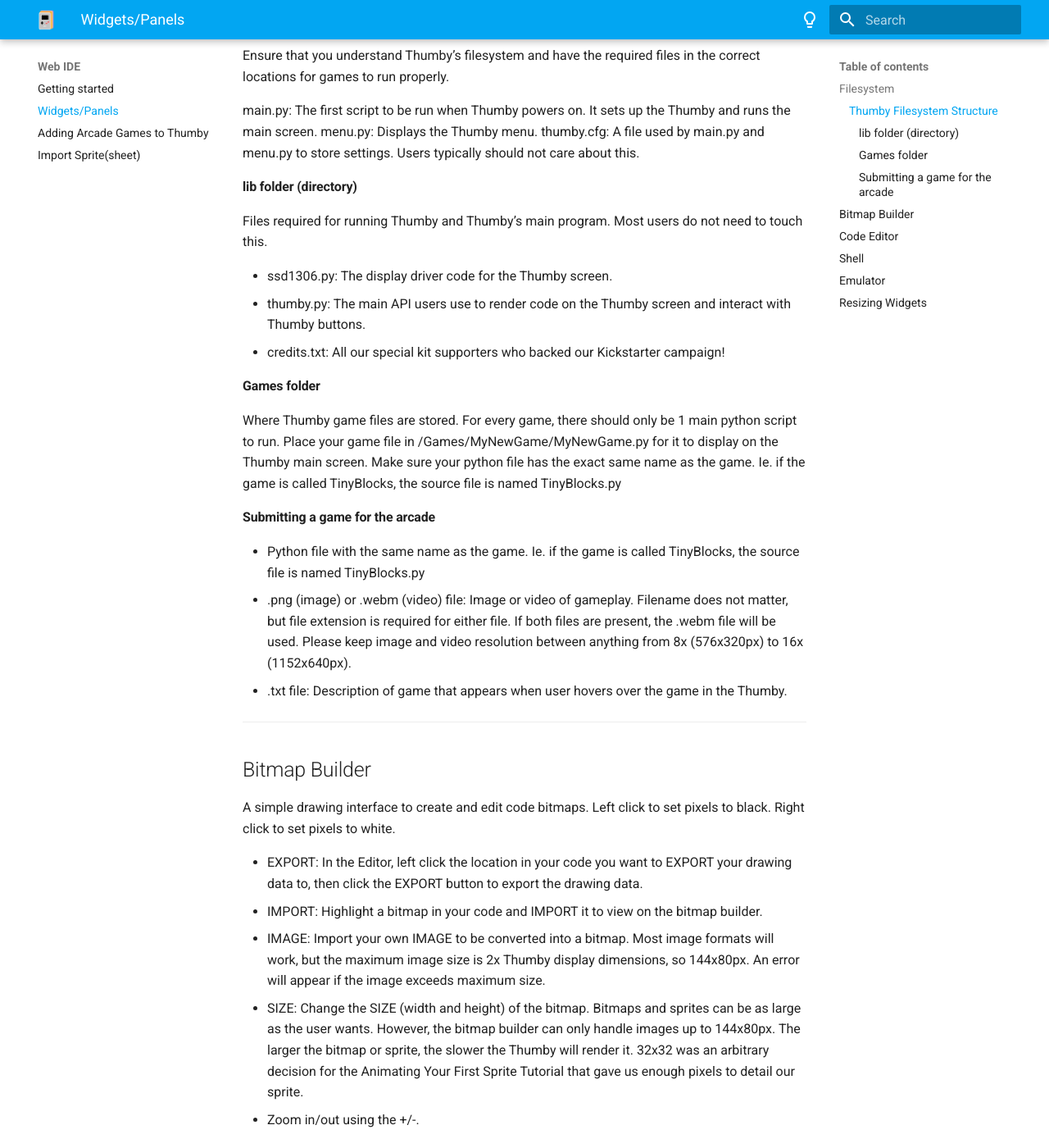
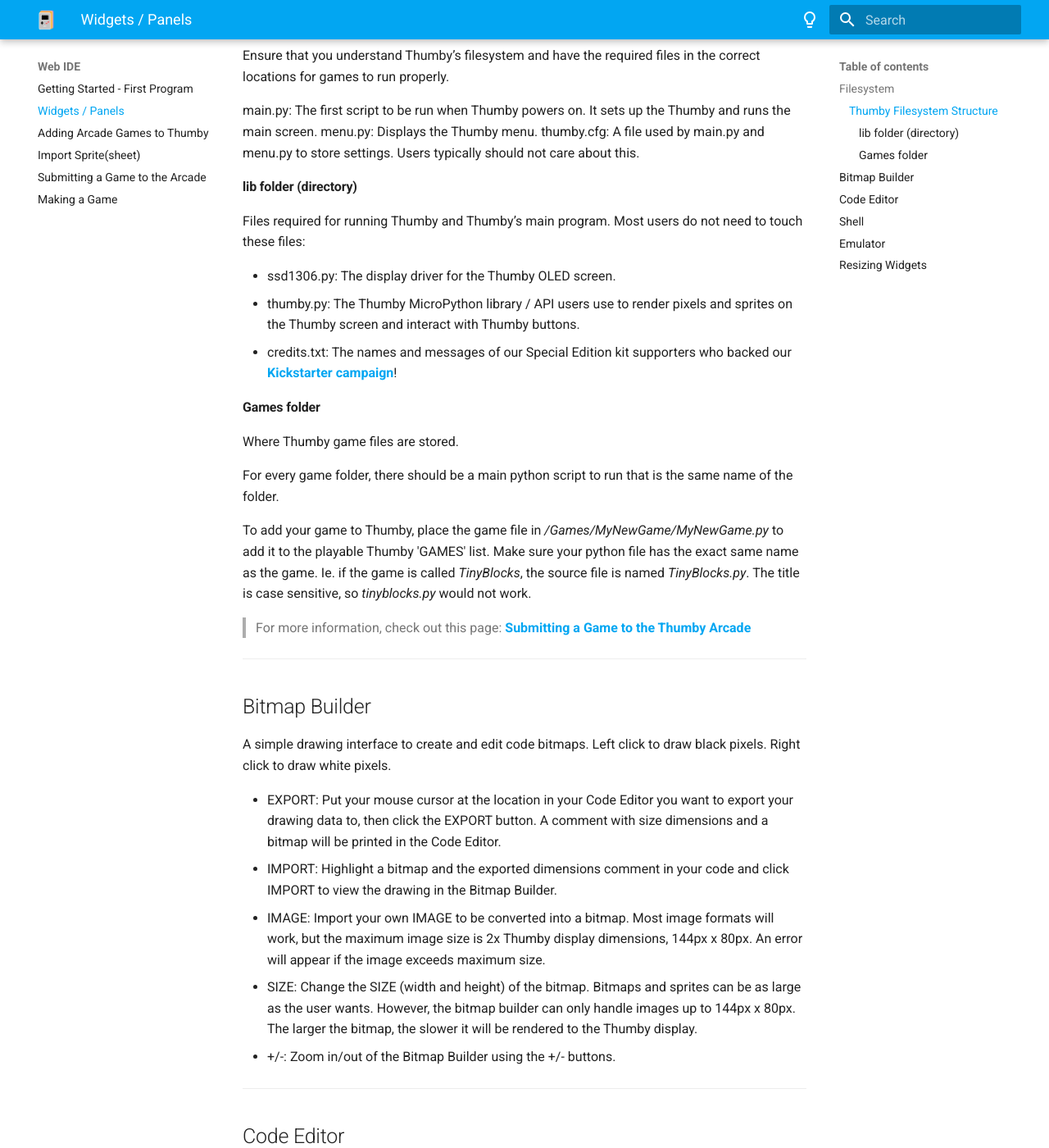
Before and after one commit to TinyCircuits/Thumby-Website, an MkDocs documentation site: the page built from docs/IDE/Widget-panels.md, in a window 1280 px wide and 1400 px high, scrolled down 900 px. Shown: the whole window at 82% size. Built offline with MkDocs 1.6.1 and Material for MkDocs 9.7.7, drawn with Linux system fonts in a browser that asks for light colours; some of the changed text lies outside the part shown.

Commit message:
working through ide docs + added to faq

```diff
--- a/docs/IDE/Widget-panels.md
+++ b/docs/IDE/Widget-panels.md
@@ -18,8 +18,6 @@
 
 ### Thumby Filesystem Structure
 
-
-
 Ensure that you understand Thumby’s filesystem and have the required files in the correct locations for games to run properly.
 
 main.py: The first script to be run when Thumby powers on. It sets up the Thumby and runs the main screen.
@@ -28,74 +26,77 @@
 
 #### lib folder (directory)
 
-Files required for running Thumby and Thumby’s main program. Most users do not need to touch this.
+Files required for running Thumby and Thumby’s main program. Most users do not need to touch these files:
 
-* ssd1306.py: The display driver code for the Thumby screen.
-* thumby.py: The main API users use to render code on the Thumby screen and interact with Thumby buttons.
-* credits.txt: All our special kit supporters who backed our Kickstarter campaign!
+* ssd1306.py: The display driver for the Thumby OLED screen.
+* thumby.py: The Thumby MicroPython library / API users use to render pixels and sprites on the Thumby screen and interact with Thumby buttons.
+* credits.txt: The names and messages of our Special Edition kit supporters who backed our <a href="https://www.kickstarter.com/projects/kenburns/thumby-the-tiny-playable-keychain" target="_blank" alt="TinyCircuits Thumby Kickstarter page">**Kickstarter campaign**</a>!
+
 
 #### Games folder
 
 Where Thumby game files are stored.
-For every game, there should only be 1 main python script to run.
-Place your game file in /Games/MyNewGame/MyNewGame.py for it to display on the Thumby main screen. Make sure your python file has the exact same name as the game. Ie. if the game is called TinyBlocks, the source file is named TinyBlocks.py
 
+For every game folder, there should be a main python script to run that is the same name of the folder.
 
-#### Submitting a game for the arcade
+To add your game to Thumby, place the game file in */Games/MyNewGame/MyNewGame.py* to add it to the playable Thumby 'GAMES' list. Make sure your python file has the exact same name as the game. Ie. if the game is called *TinyBlocks*, the source file is named *TinyBlocks.py*. The title is case sensitive, so *tinyblocks.py* would not work.
 
-* Python file with the same name as the game. Ie. if the game is called TinyBlocks, the source file is named TinyBlocks.py
-* .png (image) or .webm (video) file: Image or video of gameplay. Filename does not matter, but file extension is required for either file. If both files are present, the .webm file will be used. Please keep image and video resolution between anything from 8x (576x320px) to 16x (1152x640px).
-* .txt file: Description of game that appears when user hovers over the game in the Thumby.
+> For more information, check out this page: [**Submitting a Game to the Thumby Arcade**](/IDE/Submit-Game.md)
 
 ---
 ## Bitmap Builder
 
-A simple drawing interface to create and edit code bitmaps. Left click to set pixels to black. Right click to set pixels to white.
+A simple drawing interface to create and edit code bitmaps. Left click to draw black pixels. Right click to draw white pixels.
 
-* EXPORT: In the Editor, left click the location in your code you want to EXPORT your drawing data to, then click the EXPORT button to export the drawing data.
-* IMPORT: Highlight a bitmap in your code and IMPORT it to view on the bitmap builder.
-* IMAGE: Import your own IMAGE to be converted into a bitmap. Most image formats will work, but the maximum image size is 2x Thumby display dimensions, so 144x80px. An error will appear if the image exceeds maximum size.
-* SIZE: Change the SIZE (width and height) of the bitmap. Bitmaps and sprites can be as large as the user wants. However, the bitmap builder can only handle images up to 144x80px. The larger the bitmap or sprite, the slower the Thumby will render it. 32x32 was an arbitrary decision for the Animating Your First Sprite Tutorial that gave us enough pixels to detail our sprite.
-* Zoom in/out using the +/-.
+* EXPORT: Put your mouse cursor at the location in your Code Editor you want to export your drawing data to, then click the EXPORT button. A comment with size dimensions and a bitmap will be printed in the Code Editor.
+* IMPORT: Highlight a bitmap and the exported dimensions comment in your code and click IMPORT to view the drawing in the Bitmap Builder.
+* IMAGE: Import your own IMAGE to be converted into a bitmap. Most image formats will work, but the maximum image size is 2x Thumby display dimensions,  144px x 80px. An error will appear if the image exceeds maximum size.
+* SIZE: Change the SIZE (width and height) of the bitmap. Bitmaps and sprites can be as large as the user wants. However, the bitmap builder can only handle images up to 144px x 80px. The larger the bitmap, the slower it will be rendered to the Thumby display.
+* +/-: Zoom in/out of the Bitmap Builder using the +/- buttons.
 
 ---
 ## Code Editor
 
-Where you write your code. By default, the editor will have a Thumby sprite animation preloaded in it. If you have hidden editors open, the little green arrow on the top right of the Editor window will display all hidden editors. There is a reskin of the IDE that would make switching between Editor tabs easier.
+Where code is written and displayed. By default, the editor will have a Thumby sprite animation program preloaded in it. If you have several editor tabs open, the little green arrow on the top right of the Editor window will display any hidden editors when clicked.
 
 * FILE:
 
-    * NEW FILE: create a new file. Coming in the reskin. For now, use UTILITIES-> MAKE NEW GAME.
     * EXPORT TO PC: save your file to your computer.
     * IMPORT FROM PC: open a .py file in the Editor.
     * SAVE TO THUMBY: upload your file to the Thumby filesystem to the current path (set path via SET PATH).
     * SAVE AS TO THUMBY: choose a new path/location on the Thumby filesystem to save the file to, then upload your file to the Thumby filesystem. You can also rename your file this way.
     * SET PATH: User can set desired Thumby filesystem path to save the file to. You can also rename your file this way.
-    * EXAMPLES: This is an old button that will be removed. All games are available through the arcade.
+    * To create a new Code Editor file, use UTILITIES-> MAKE NEW GAME.
 
 * VIEW: Change display of Editor. Adjust and reset font size. Toggle live autocomplete.
-* FAST EXECUTE:
-* EMULATION: Click both the white and red checkbox to test the file in the Emulator. The white box uploads the file (script) to the emulator’s filesystem. The red box designates a script as the main script to run. Because of how Thumby works, only 1 file (main script, red checkbox) can be executed at a time. However, users may want to include other files that are not the main script during emulation (ie. binary sprite files or other modules). Check the white box for those supplementary files. This will be updated for clarity and ease in the re-skin of the IDE.
+* FAST EXECUTE: When pressed, will execute a single file at the root level of a connected Thumby device.
+* EMULATION: Click both the white and red checkbox to test the file in the Emulator. The white box uploads the file (script) to the emulator’s filesystem. The red box designates a script as the main script to run. Because of how Thumby works, only 1 file (main script, red checkbox) can be executed at a time. However, users may want to include other files that are not the main script during emulation (ie. binary sprite files or other modules). Check the white box for those supplementary files.
 
 ---
 ## Shell
 
-Terminal that displays output from running MicroPython games. The running code in the emulator or connected hardware will display here. Examples of possible output: successful connection of Thumby, successful upload of code to Thumby or emulator.
+Terminal that displays output from running MicroPython games. The running code warnings/errors/printouts in the emulator and connected hardware status messages will also display here. Examples of possible output: successful connection of Thumby, successful upload of code to Thumby or emulator.
 
 ---
 ## Emulator
 
-Emulates what your code will look like on Thumby, so you can develop games without a physical Thumby. The emulator does not display the main menu; it only runs the main python file (and other sprite files etc.). To “press a button”, either click on it using your mouse, or use the keys W A S D for the d pad, . for A, and , for B.
+This panel with a virtual Thumby emulates what your code will look like on the hardware, so you can develop games without a physical Thumby. To play games on the Emulator or interact with your code, click on the virtual Thumby buttons using your mouse, or use the keys 'W' 'A' 'S' 'D' for the directional-pad, and use '.' and ',' for the A and B action buttons.
 
-To upload a file to the emulator, check the white and red checkboxes in the Editor widget with the file you want to emulate. The white box uploads the file (script) to the emulator’s filesystem. The red box designates a script as the main script to run. Because of how Thumby works, only 1 file (main script, red checkbox) can be executed at a time on the device. However, users may want to include other files that are not the main script during emulation (ie. binary sprite files or other modules). Check the white box for those supplementary files. To be updated in the reskin of the IDE.
+The emulator will not display the main game menu seen on the Thumby hardware, it will only emulate files in the Code Editor that are selected for emulation.
+
+To upload a file to the emulator, check the white and red checkboxes in the Code Editor panel with the file you want to emulate. The white box uploads the file (script) to the emulator’s filesystem. The red box designates a script as the main script to run. Because of how Thumby works, only 1 file (main script, red checkbox) can be executed at a time on the device. However, users may want to include other files that are not the main script during emulation (ie. binary sprite files or other modules). Check the white box for those supplementary files.
 
 * STOP: Stop emulation.
-* START: Start emulation.
+* START: Start emulation of the checked files in the Code Editor.
 * Zoom in/out using +/-. The circle on the left corner shows how many times the image is zoomed.
-* ↻: Rotate Thumby display
+* ↻: Rotate the virtual Thumby
 * FILES: see the file(s) being run in the Emulator.
 * 📷: Captures a snapshot of the emulation screen to your computer.
-* 🎥: Captures a .webm video of the emulation screen to your computer. Press the button to start recording. The button will turn red. Press again to stop.
+* 🎥: Captures a .webm video of the emulation screen to your computer. Press the button to start recording - the button will turn red. Press again to stop.
+
+*Speed Note: Your code will run faster on the Thumby hardware than on the Emulator. To standardize game speed, make sure to set the [**FPS**](/API/Graphics.md) value in your program.*
+
+*Sound Note: Audio is not currently implemented in the Emulator, so audio can only be used and tested on the actual hardware.*
 
 ---
 ## Resizing Widgets
--- a/mkdocs.yml
+++ b/mkdocs.yml
@@ -3,10 +3,12 @@
 nav:
     - Home: index.md
     - Web IDE:
-       - Getting started: IDE/Get-Started.md
-       - Widgets/Panels: IDE/Widget-panels.md
+       - Getting Started - First Program: IDE/Get-Started.md
+       - Widgets / Panels: IDE/Widget-panels.md
        - Adding Arcade Games to Thumby: IDE/Arcade-games.md
        - Import Sprite(sheet): IDE/Spritesheet.md
+       - Submitting a Game to the Arcade: IDE/Submit-Game.md
+       - Making a Game: IDE/Making-a-game.md
     - µPython API:
        - Getting started: API/Get-Started.md
        - Display Basics: API/Graphics.md
```
Also changed, not shown: docs/FAQ.md (+17 -0 lines), docs/IDE/Making-a-game.md (added, +411 -0 lines), docs/IDE/Submit-Game.md (added, +33 -0 lines), docs/index.md (+19 -10 lines), docs/images/USB-pinout.png (added).
